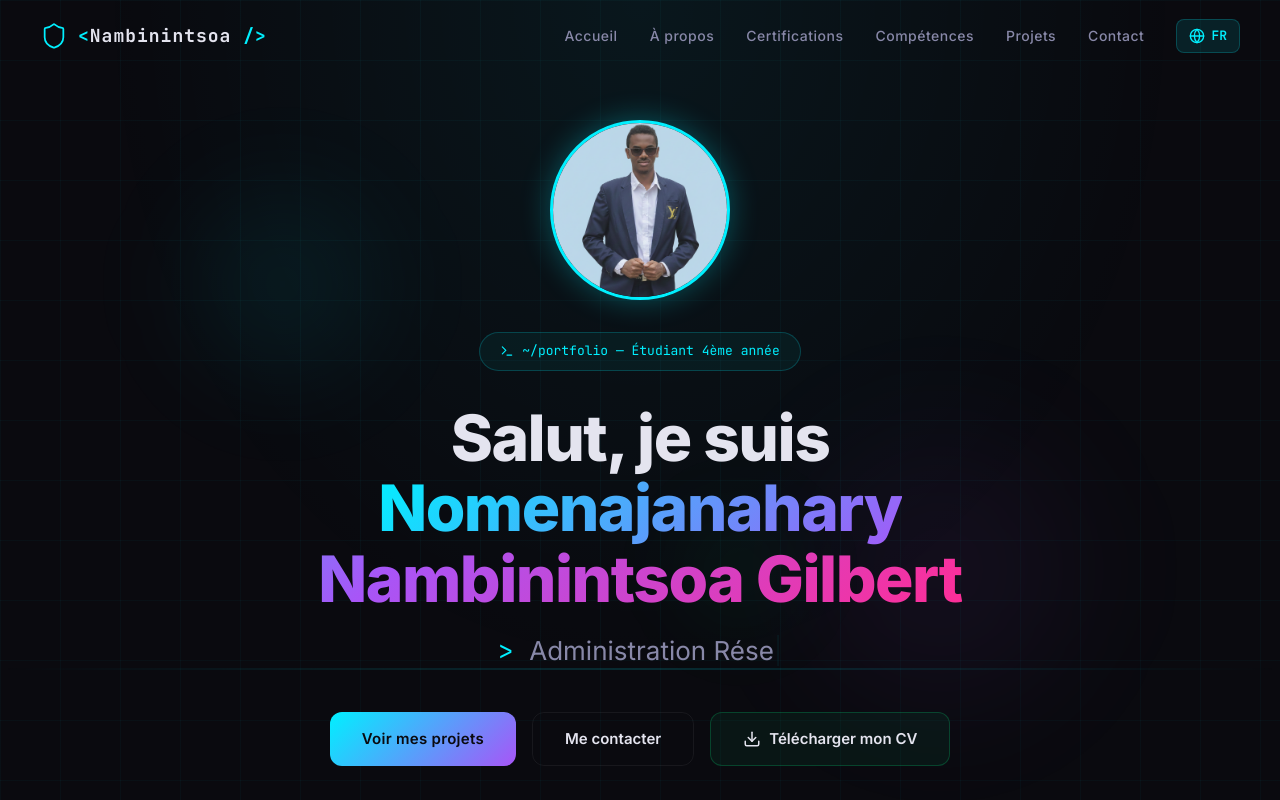
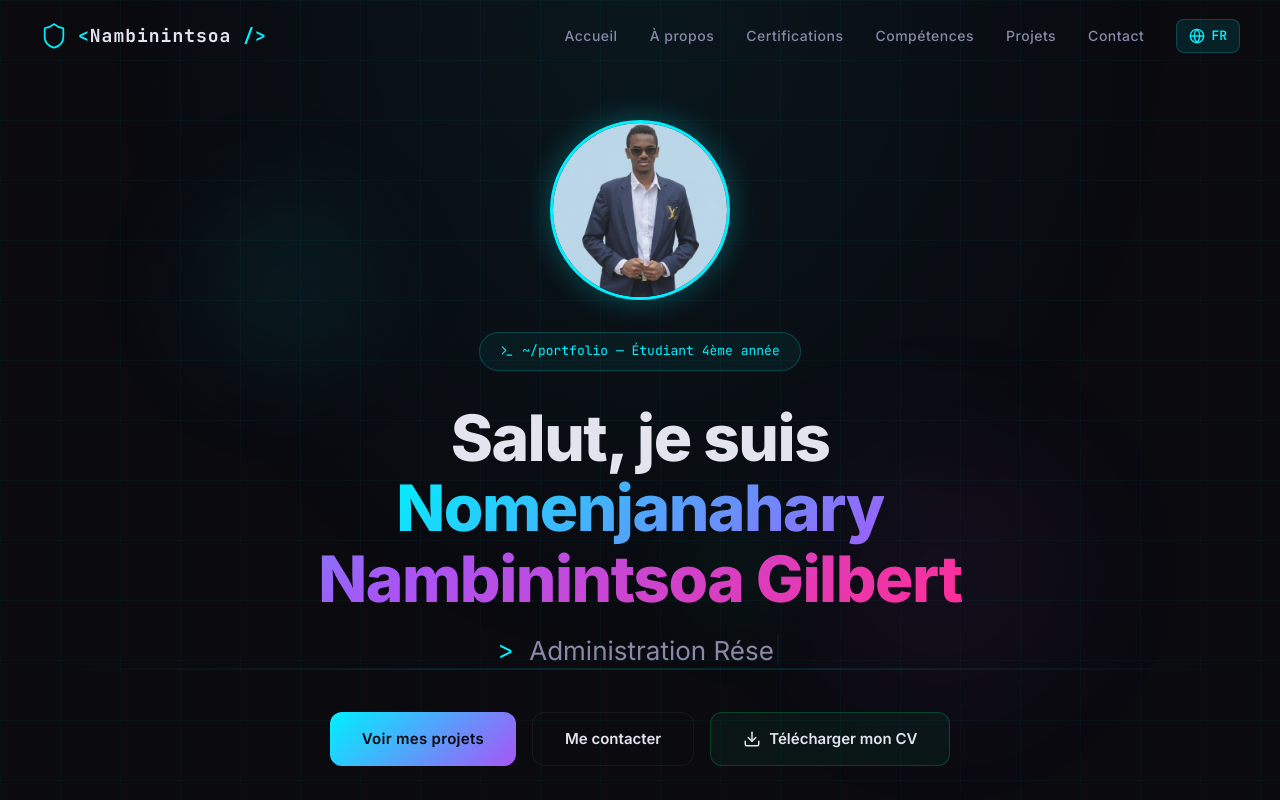
Before and after one commit to nambinintsoa2201-bit/Portfolio, a React (Vite) app: page / in a window 1280 px wide. Shown: the top 800 px of the page. Built offline with nearby package versions, Linux system fonts and the light colour scheme.

Commit message:
Revert name spelling to Nomenjanahary

```diff
--- a/src/pages/Contacte.tsx
+++ b/src/pages/Contacte.tsx
@@ -66,7 +66,7 @@ export default function Contact() {
   const socials = [
     { icon: <GithubIcon size={20} />, label: 'GitHub', href: 'https://github.com/nambinintsoa2201-bit', value: 'nambinintsoa2201-bit' },
     { icon: <Mail size={20} />, label: 'Email', href: 'mailto:nambinintsoa2201@gmail.com', value: 'nambinintsoa2201@gmail.com' },
-    { icon: <LinkedinIcon size={20} />, label: 'LinkedIn', href: 'https://www.linkedin.com/in/nomenajanahary-nambinintsoa', value: 'Nomenajanahary Nambinintsoa' },
+    { icon: <LinkedinIcon size={20} />, label: 'LinkedIn', href: 'https://www.linkedin.com/in/nomenjanahary-nambinintsoa', value: 'Nomenjanahary Nambinintsoa' },
     { icon: <MapPin size={20} />, label: 'Localisation', href: '#', value: 'Madagascar' },
   ];
 
--- a/src/pages/Home.tsx
+++ b/src/pages/Home.tsx
@@ -105,7 +105,7 @@ export default function Home() {
         >
           <img
             src={profileImg}
-            alt="Nomenajanahary Nambinintsoa Gilbert"
+            alt="Nomenjanahary Nambinintsoa Gilbert"
             style={{
               width: 180,
               height: 180,
@@ -157,7 +157,7 @@ export default function Home() {
           }}
         >
           {t('home.greeting')}{' '}
-          <span className="gradient-text">Nomenajanahary Nambinintsoa Gilbert</span>
+          <span className="gradient-text">Nomenjanahary Nambinintsoa Gilbert</span>
         </motion.h1>
 
         {/* Typing effect */}
```
